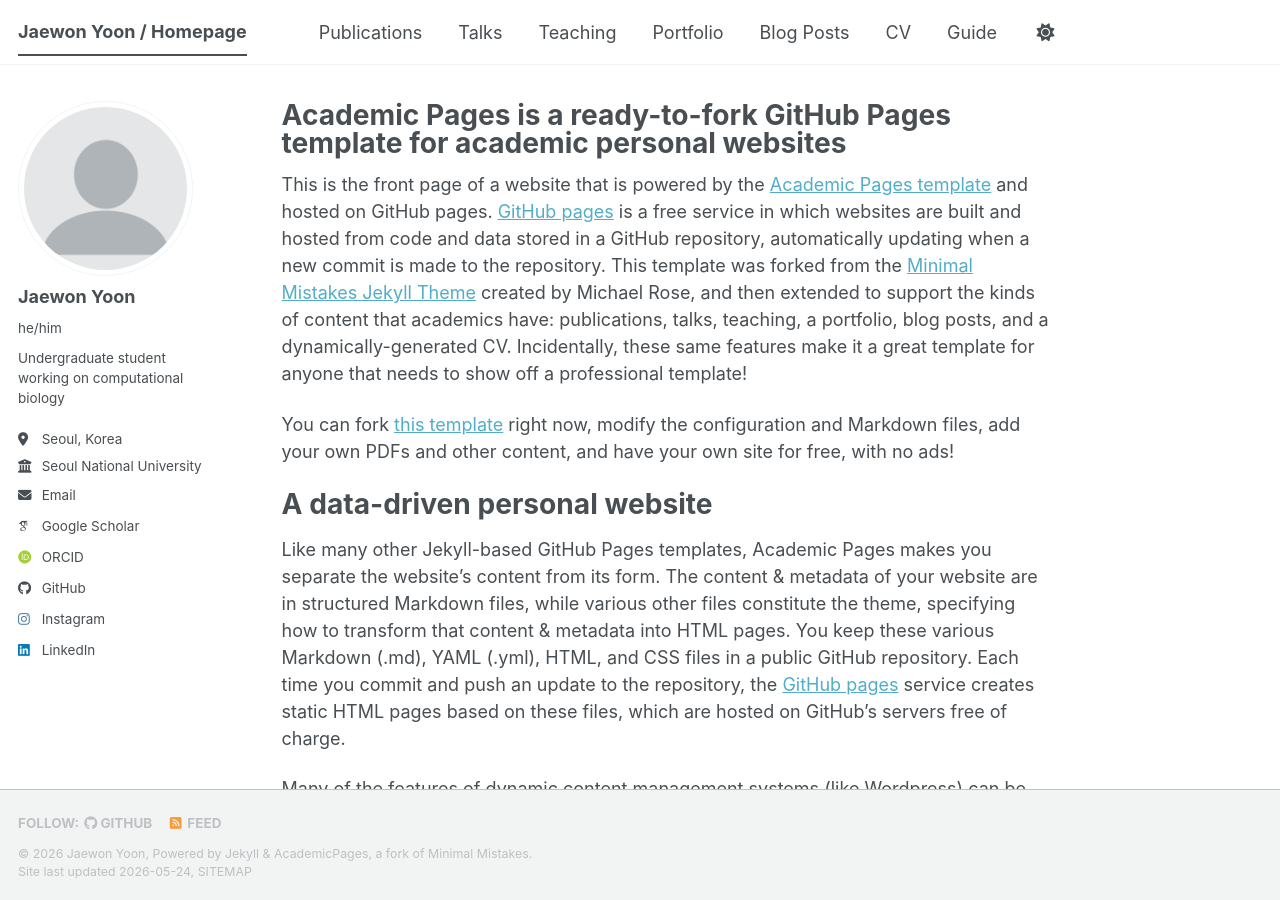
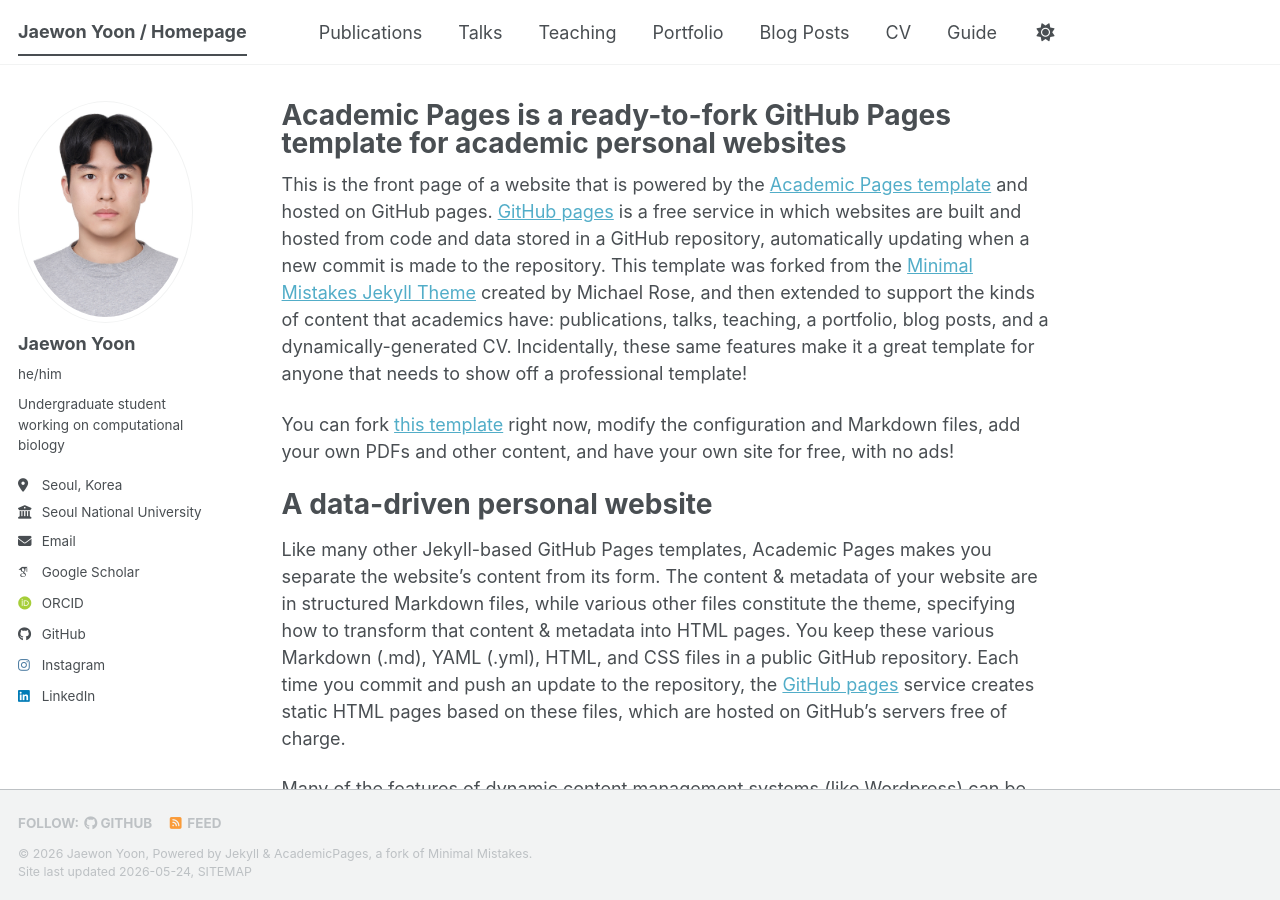
Before and after one commit to jwyoon05/jwyoon05.github.io, a Jekyll site: the page built from _pages/about.md, in a window 1280 px wide and 900 px high. Built offline with Jekyll 4.4.1, drawn with Linux system fonts in a browser that asks for light colours; some web fonts are replaced; a script bundle is joined from its source files by our own code; library files that are not in the unit come from our copies.

Commit message:
Update author avatar in configuration file

```diff
--- a/_config.yml
+++ b/_config.yml
@@ -23,7 +23,7 @@ repository               : "jwyoon05/jwyoon05.github.io"
 #               Additional customization can be done by editing /_includes/author-profile.html
 author:
   # Biographic information
-  avatar           : "profile.png"
+  avatar           : "Jaewon_Yoon.jpg"
   name             : "Jaewon Yoon"
   pronouns         : "he/him"
   bio              : "Undergraduate student working on computational biology"
```
